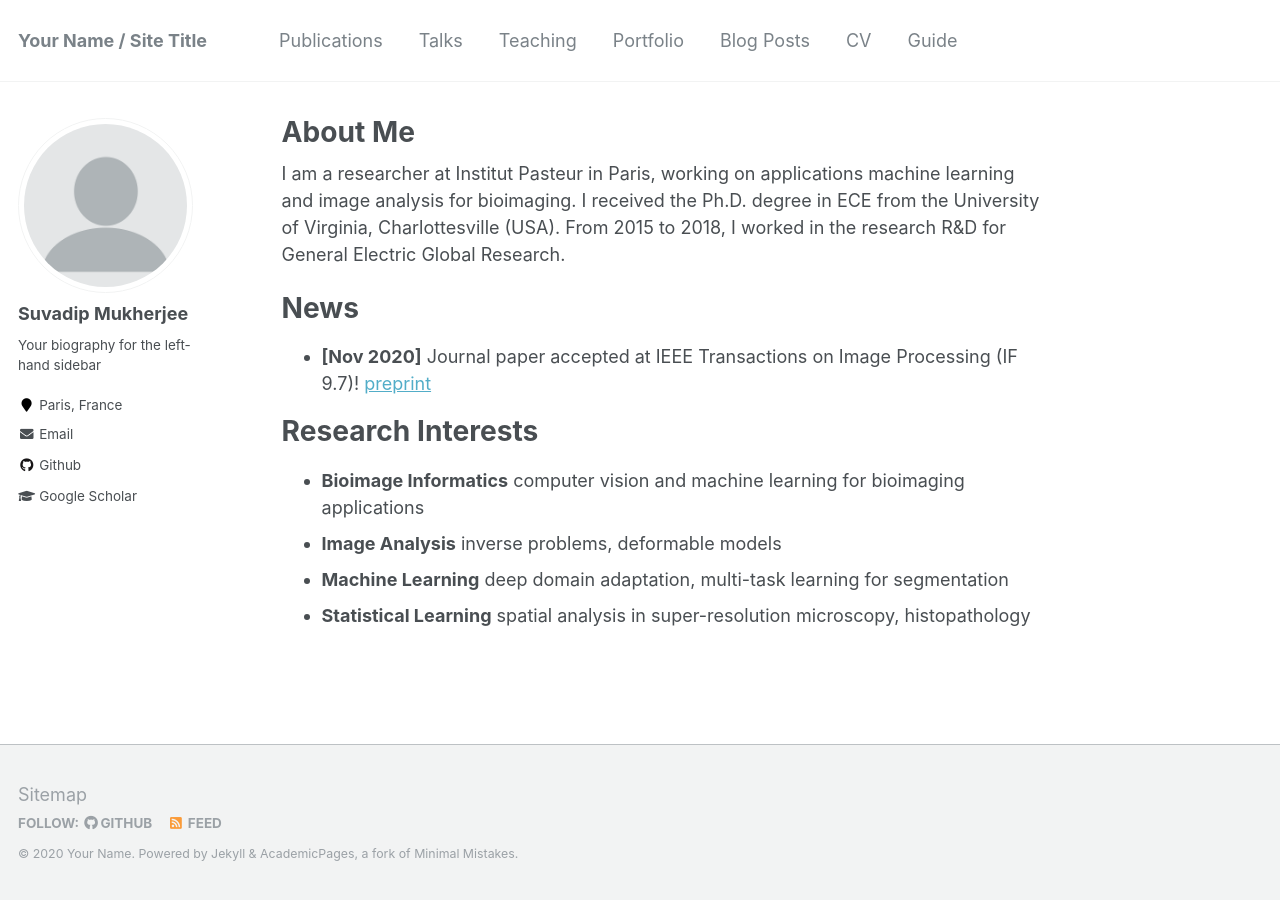
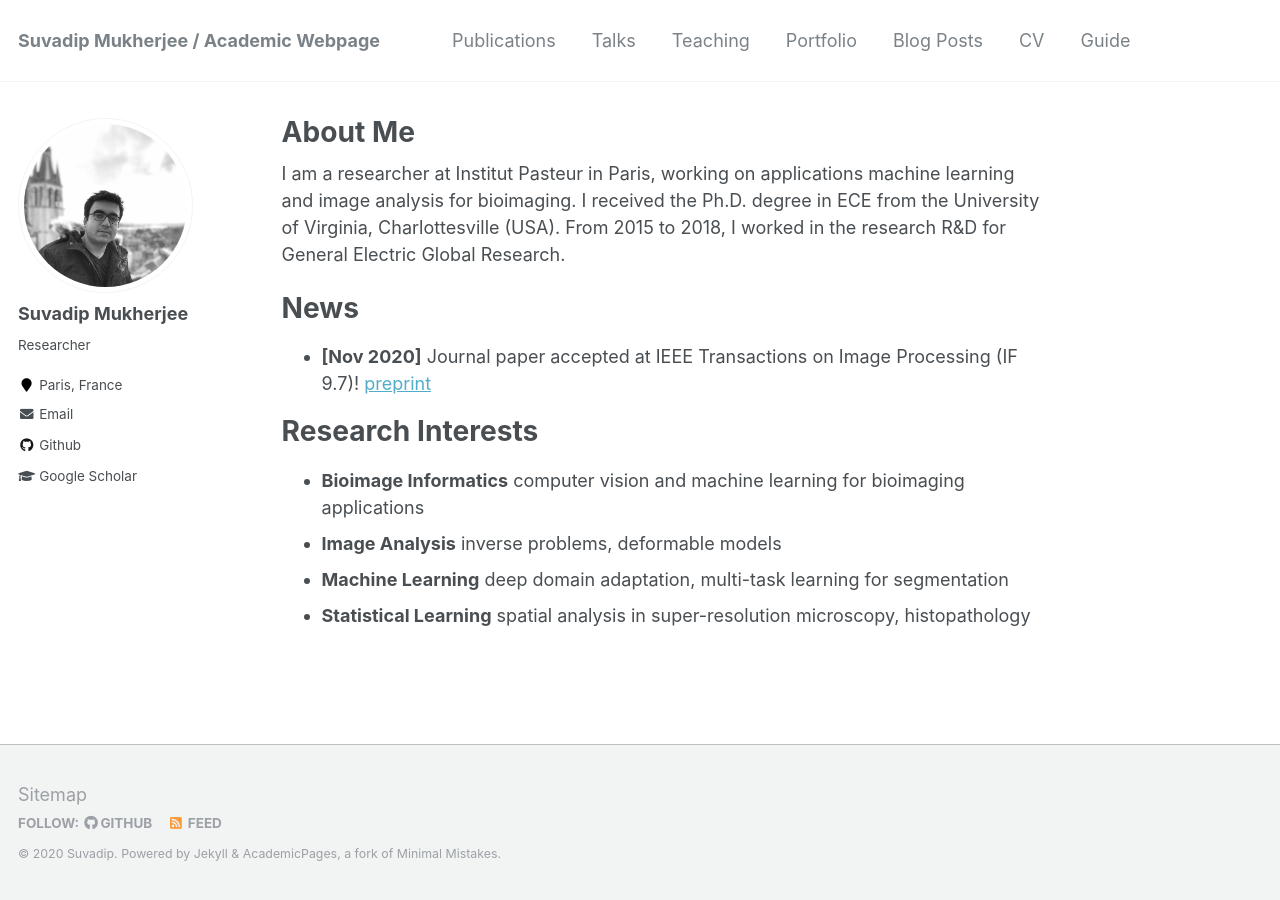
Before and after one commit to suvadip21/smukherjee.github.io, a Jekyll site: the page built from _pages/about.md, in a window 1280 px wide. Built offline with Jekyll 4.4.1, drawn with Linux system fonts in a browser that asks for light colours.

Commit message:
Update _config.yml

```diff
--- a/_config.yml
+++ b/_config.yml
@@ -7,9 +7,9 @@
 
 # Site Settings
 locale                   : "en-US"
-title                    : "Your Name / Site Title"
+title                    : "Suvadip Mukherjee / Academic Webpage"
 title_separator          : "-"
-name                     : &name "Your Name"
+name                     : &name "Suvadip"
 description              : &description "personal description"
 url                      : https://academicpages.github.io # the base hostname & protocol for your site e.g. "https://mmistakes.github.io"
 baseurl                  : "" # the subpath of your site, e.g. "/blog"
@@ -81,8 +81,8 @@ analytics:
 # Site Author
 author:
   name             : "Suvadip Mukherjee"
-  avatar           : "profile.png"
-  bio              : "Your biography for the left-hand sidebar"
+  avatar           : "portrait.jpg"
+  bio              : "Researcher"
   location         : "Paris, France"
   employer         :
   pubmed           :
```
